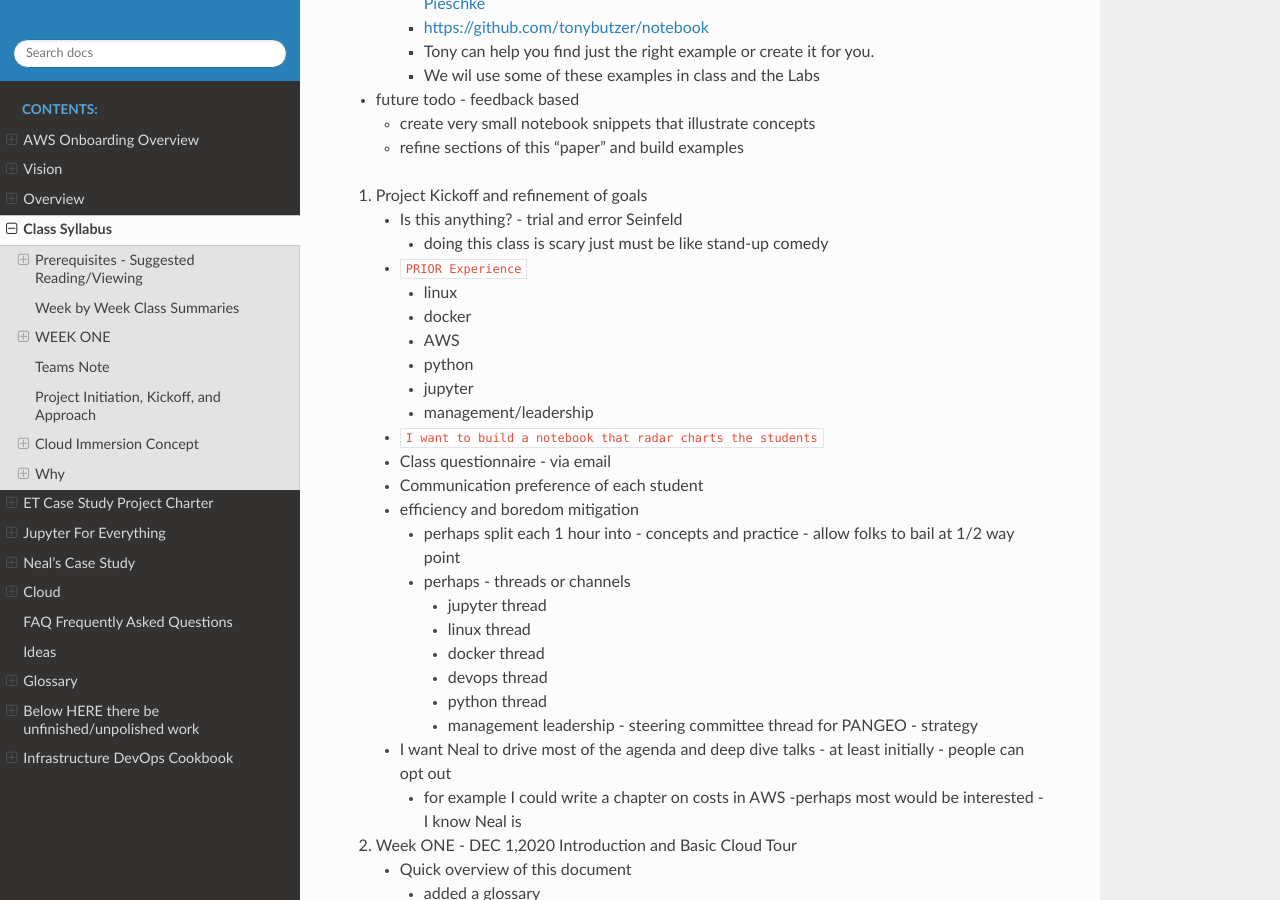
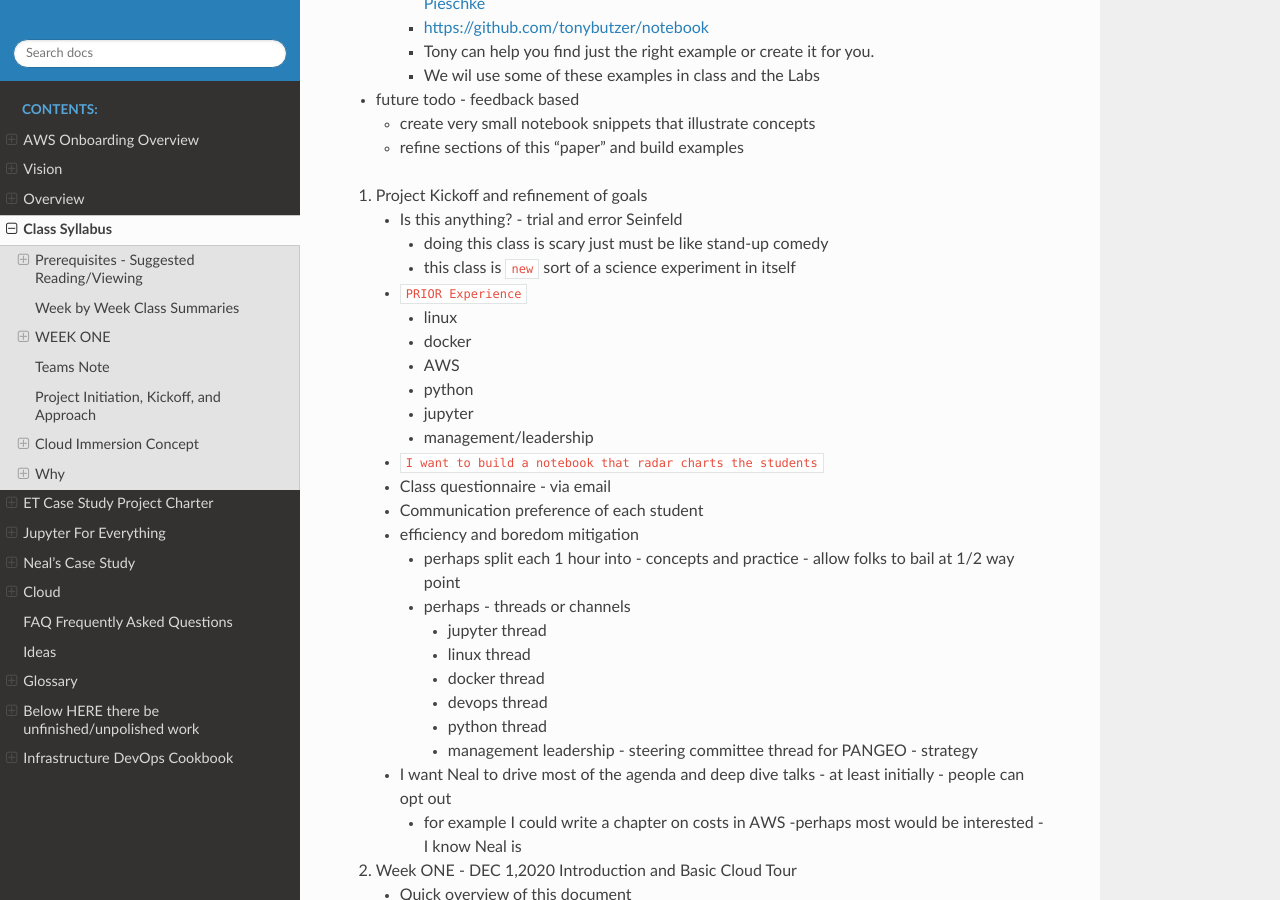
Before and after one commit to tonybutzer/harmony, a Sphinx documentation site: the page built from documentation/source/00weekbyweek.md, in a window 1280 px wide and 900 px high, scrolled down 1435 px. Built offline with Sphinx 7.4.7 and the Read the Docs theme 2.0.0, drawn with Linux system fonts in a browser that asks for light colours; pages that are not in the unit, such as notebooks, are missing from menus.

Commit message:
automatic git update from Makefile

```diff
--- a/documentation/source/00weekbyweek.md
+++ b/documentation/source/00weekbyweek.md
@@ -47,6 +47,7 @@
 1. Project Kickoff and refinement of goals
 	- Is this anything? - trial and error Seinfeld
 		- doing this class is scary just must be like stand-up comedy
+		- this class is `new` sort of a science experiment in itself
 	- `PRIOR Experience`
 		- linux
 		- docker
```
